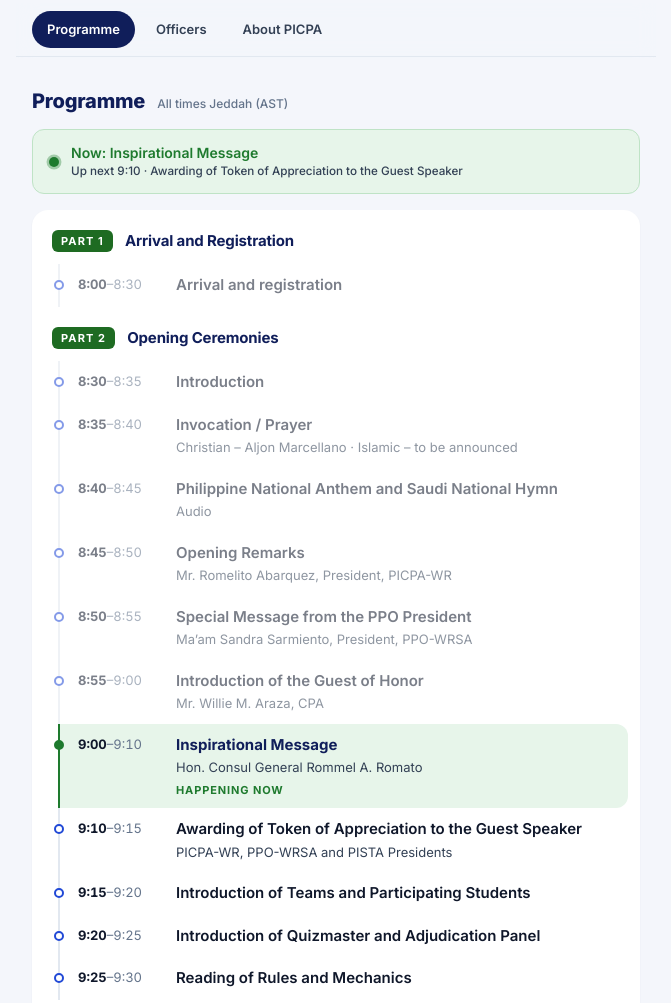
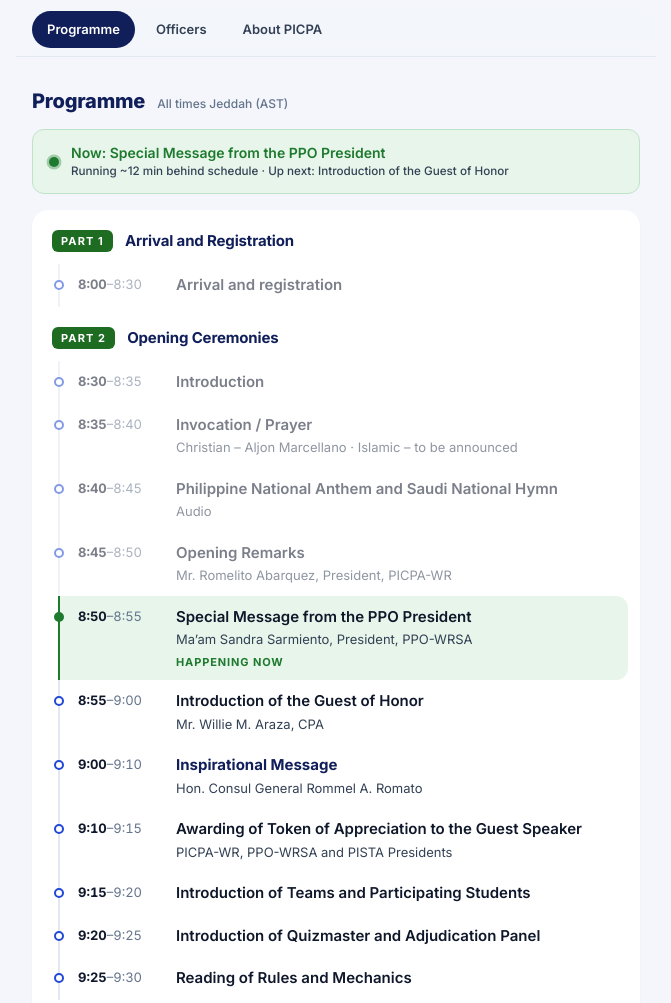
Before and after one commit to plukaljonmarcellano-png/picpa-jeddah-hub, a plain HTML site: page quizbee2026.html in a window 1280 px wide. Shown: the part 1266-2269 px from the top of the page, without its empty margins (304-975 px from the left). Drawn offline with Linux system fonts and the light colour scheme.

Commit message:
Live tracker: apply 12-minute delay offset

```diff
--- a/quizbee2026.html
+++ b/quizbee2026.html
@@ -281,13 +281,13 @@ footer .mark{width:22px;height:22px}
 <script>
 (function(){
   // ---- Live "happening now" highlight (event day, Jeddah time) ----
-  var EVENT_DATE="2026-08-29";
+  var EVENT_DATE="2026-08-29";var DELAY_MIN=12;
   function jeddahNow(){
     try{
       var p=new Intl.DateTimeFormat('en-GB',{timeZone:'Asia/Riyadh',year:'numeric',month:'2-digit',day:'2-digit',hour:'2-digit',minute:'2-digit',hour12:false}).formatToParts(new Date());
       var o={};p.forEach(function(x){o[x.type]=x.value});
-      return {date:o.year+"-"+o.month+"-"+o.day,min:(+o.hour%24)*60+(+o.minute)};
-    }catch(e){var d=new Date();return {date:d.toISOString().slice(0,10),min:d.getHours()*60+d.getMinutes()};}
+      return {date:o.year+"-"+o.month+"-"+o.day,min:(+o.hour%24)*60+(+o.minute)-DELAY_MIN};
+    }catch(e){var d=new Date();return {date:d.toISOString().slice(0,10),min:d.getHours()*60+d.getMinutes()-DELAY_MIN};}
   }
   function toMin(s){if(!s)return null;var a=s.split(':');return (+a[0])*60+(+a[1]);}
   var items=[].slice.call(document.querySelectorAll('.tl-item[data-s]'));
@@ -304,7 +304,7 @@ footer .mark{width:22px;height:22px}
       else if(!next){next=el;}
     });
     if(cur){
-      lt.innerHTML="Now: "+cur.querySelector('.tl-title').textContent+(next?"<small>Up next "+next.dataset.s+" · "+next.querySelector('.tl-title').textContent+"</small>":"");
+      lt.innerHTML="Now: "+cur.querySelector('.tl-title').textContent+"<small>"+(DELAY_MIN>0?"Running ~"+DELAY_MIN+" min behind schedule · ":"")+(next?"Up next: "+next.querySelector('.tl-title').textContent:"")+"</small>";
       live.classList.add('show');
     }else if(next){
       lt.innerHTML="Programme starts at "+next.dataset.s+"<small>"+next.querySelector('.tl-title').textContent+"</small>";
```
